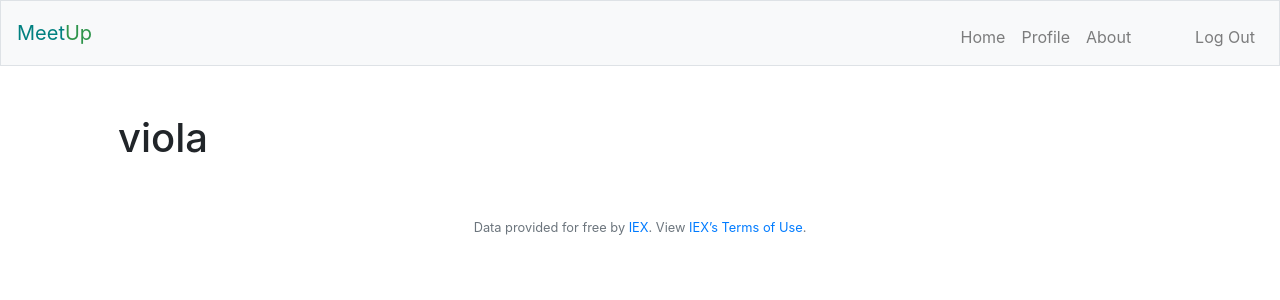
After one commit to hustlaviola/meetup-cs50, a Flask app: page /profile in a window 1280 px wide. The commit adds this page. Shown: the top 300 px of the page. Run offline with Flask 2, Linux system fonts and the light colour scheme; a user stored in the database is signed in; some libraries are stand-ins or nearby versions.

Commit message:
Implement user authentication

```diff
--- /dev/null
+++ b/meetup/routes.py
@@ -0,0 +1,69 @@
+from flask import render_template, url_for, flash, redirect, request
+from meetup import app, db, bcrypt
+from meetup.forms import RegistrationForm, LoginForm
+from meetup.models import User, Post
+from flask_login import login_user, current_user, logout_user, login_required
+
+posts = [
+    {
+        "message": "My post is big, need your comments",
+        "time": "06:30am"
+    },
+    {
+        "message": "My post is not small, lets see whatsup",
+        "time": "04:30am"
+    },
+    {
+        "message": "My post is very small, need your likes",
+        "time": "07:30am"
+    }
+]
+
+@app.route('/')
+def index():
+    return render_template('index.html', posts=posts)
+
+
+@app.route('/register', methods=['GET', 'POST'])
+def register():
+    if current_user.is_authenticated:
+        return redirect(url_for('index'))
+    form = RegistrationForm()
+    if form.validate_on_submit():
+        hashed = bcrypt.generate_password_hash(form.password.data).decode('utf-8')
+        user = User(username=form.username.data, email=form.email.data, password=hashed)
+        db.session.add(user)
+        db.session.commit()
+        flash(f'Account created successfully', 'success')
+        return redirect(url_for('login'))
+    return render_template('register.html', form=form)
+
+
+@app.route('/login', methods=['GET', 'POST'])
+def login():
+    if current_user.is_authenticated:
+        return redirect(url_for('index'))
+    form = LoginForm()
+    if form.validate_on_submit():
+        user = User.query.filter_by(email=form.email.data).first()
+        if user and bcrypt.check_password_hash(user.password, form.password.data):
+            login_user(user, remember=form.remember.data)
+            next_page = request.args.get('next')
+            return redirect(next_page) if next_page else redirect(url_for('index'))
+        else:
+            flash(f'Invalid username/password', 'danger')
+    return render_template('login.html', form=form)
+
+@app.route('/logout')
+def logout():
+    logout_user()
+    return redirect(url_for('index'))
+
+@app.route('/about')
+def about():
+    return render_template('about.html')
+
+@app.route('/profile')
+@login_required
+def profile():
+    return render_template('profile.html')
--- /dev/null
+++ b/meetup/templates/about.html
@@ -0,0 +1,4 @@
+{% extends "layout.html" %} {% block title %} About {% endblock %} {% block
+    main %}
+<h1>About</h1>
+    {% endblock %}
--- a/templates/layout.html
+++ b/meetup/templates/layout.html
@@ -29,14 +29,12 @@
                 <span class="navbar-toggler-icon"></span>
             </button>
             <div class="collapse navbar-collapse" id="navbar">
-                {% if session.user_id %}
-                    <ul class="navbar-nav mr-auto mt-2">
+                {% if current_user.is_authenticated %}
+                    <ul class="navbar-nav ml-auto mt-2">
                         <li class="nav-item"><a class="nav-link" href="{{ url_for('index') }}">Home</a></li>
-                        <li class="nav-item"><a class="nav-link" href="/profile">Profile</a></li>
-                        <li class="nav-item"><a class="nav-link" href="/about">About</a></li>
-                    </ul>
-                    <ul class="navbar-nav ml-auto mt-2">
-                        <li class="nav-item"><a class="nav-link" href="/logout">Log Out</a></li>
+                        <li class="nav-item"><a class="nav-link" href="{{ url_for('profile') }}">Profile</a></li>
+                        <li class="nav-item"><a class="nav-link" href="{{ url_for('about') }}">About</a></li>
+                        <li class="nav-item ml-5"><a class="nav-link" href="/logout">Log Out</a></li>
                     </ul>
                 {% else %}
                     <ul class="navbar-nav ml-auto mt-2">
--- /dev/null
+++ b/meetup/templates/profile.html
@@ -0,0 +1,6 @@
+{% extends "layout.html" %} {% block title %} About {% endblock %} {% block
+    main %}
+ {% if current_user.is_authenticated %}
+    <h1>{{ current_user.username }}</h1>
+{% endif %}
+    {% endblock %}
--- /dev/null
+++ b/run.py
@@ -0,0 +1,4 @@
+from meetup import app
+
+if __name__ == '__main__':
+    app.run(debug=True)
```
Also changed, not shown: application.py (deleted, +0 -78 lines), meetup/__init__.py (added, +17 -0 lines), meetup/forms.py (renamed from forms.py, +16 -1 lines), meetup/models.py (added, +27 -0 lines), meetup/templates/index.html (added, +17 -0 lines), templates/index.html (deleted, +0 -17 lines), meetup.db (deleted), meetup/meetup.db (added), meetup/static/styles.css (renamed from static/styles.css), meetup/templates/login.html (renamed from templates/login.html), meetup/templates/register.html (renamed from templates/register.html).
